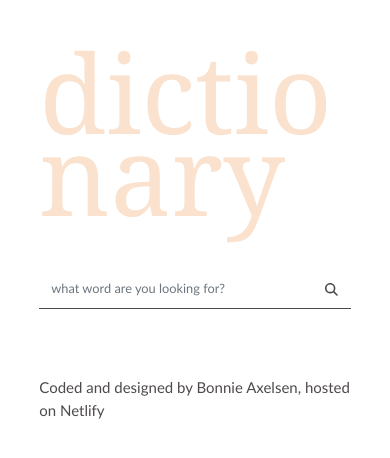
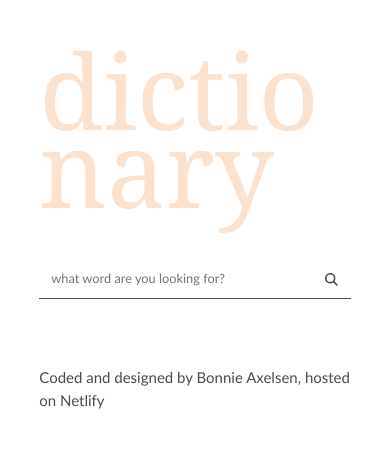
Before and after one commit to BonnieAxelsen/REACT-DICTIONARY-APP, a React (Create React App) app: page / in a window 390 px wide. Shown: the top 458 px of the page. Built offline with nearby package versions, Linux system fonts and the light colour scheme; no server answers.

Commit message:
Update App.css

```diff
--- a/src/styles/App.css
+++ b/src/styles/App.css
@@ -48,7 +48,7 @@ a {
   }
 
   h1 {
-    font-size: calc(5.5rem + 5.5vw);
-    inline-size: 95%;
+    font-size: calc(5.25rem + 5.25vw);
+    inline-size: 90%;
   }
 }
```
